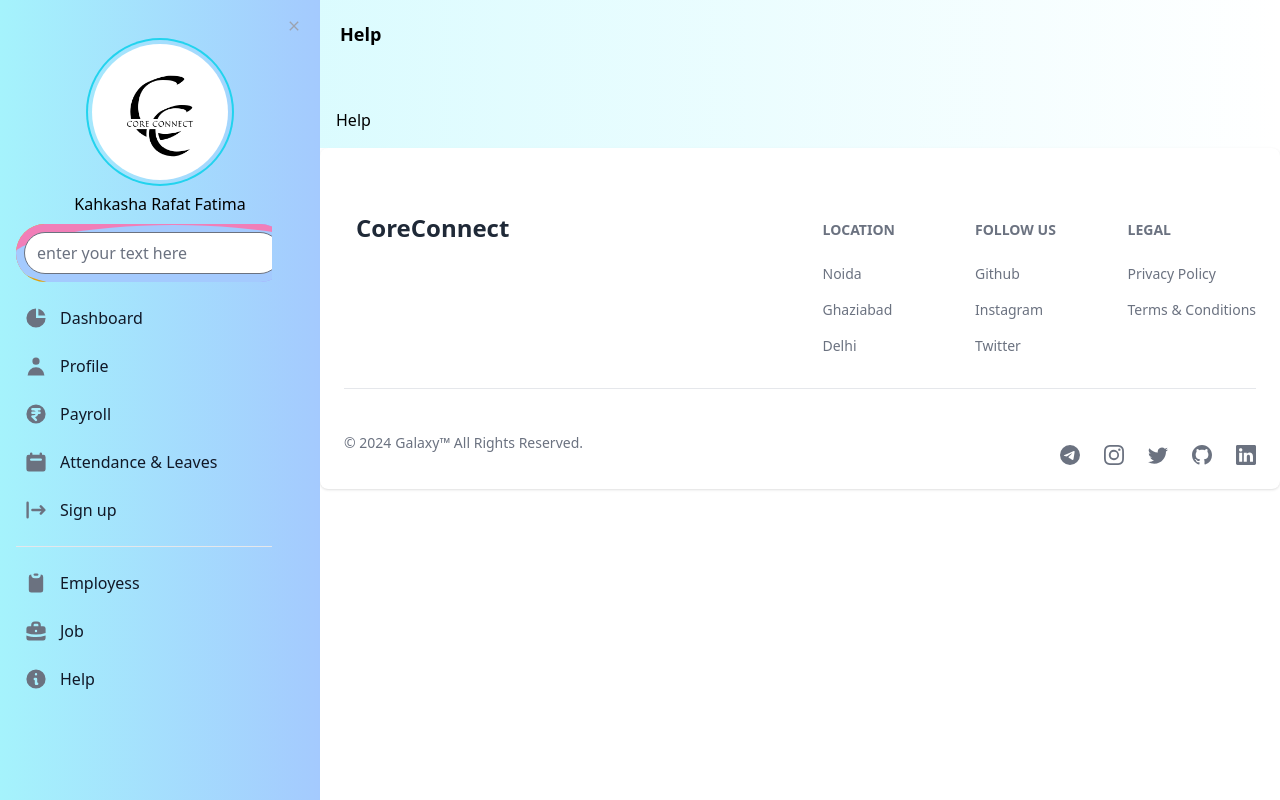
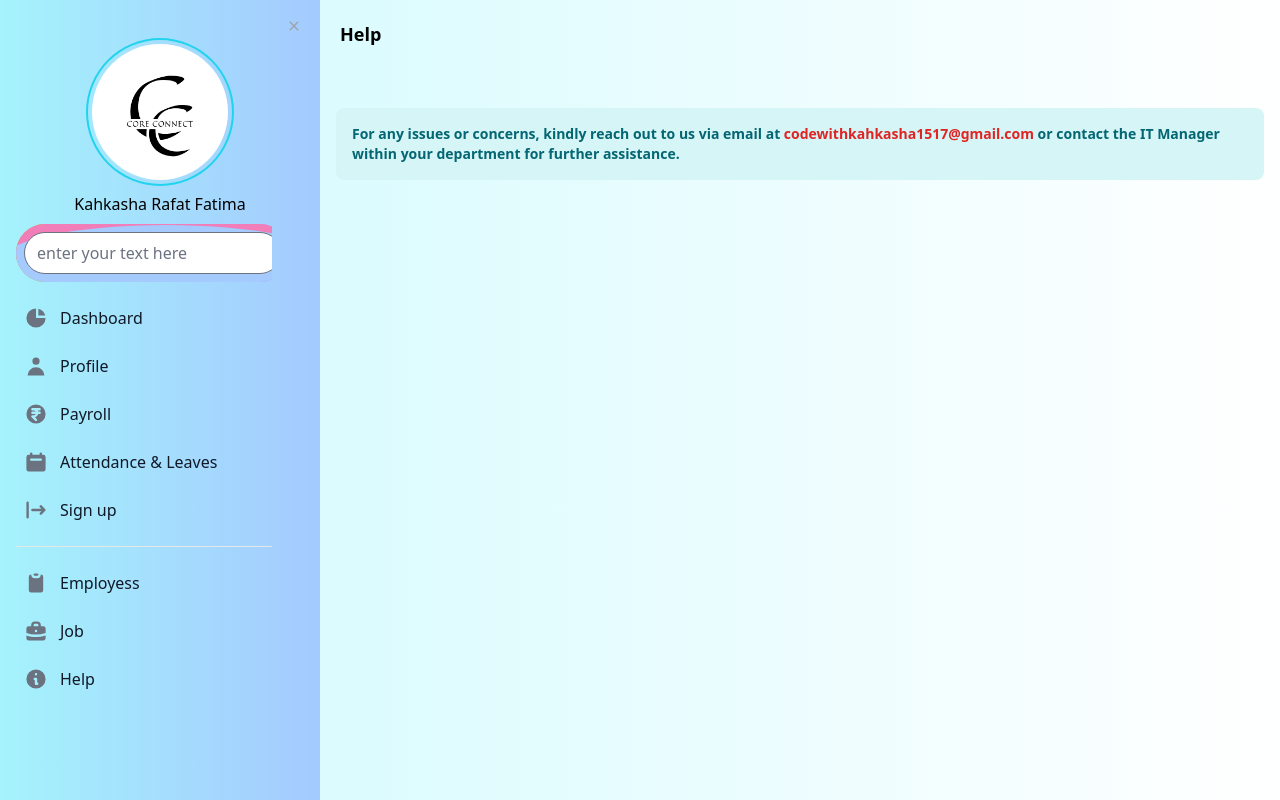
Before and after one commit to kahkasha17/CoreConnect-The-Employee-Management-System, a React (Vite) app in the folder FrontEnd/: page /help in a window 1280 px wide. Shown: the top 800 px of the page. Built offline with nearby package versions, Linux system fonts and the light colour scheme; a web font is replaced by a local one.

Commit message:
help completed

```diff
--- a/FrontEnd/src/Pages/Common/Help.jsx
+++ b/FrontEnd/src/Pages/Common/Help.jsx
@@ -1,8 +1,14 @@
+"use client";
+
 import React from 'react'
+import { Alert } from "flowbite-react";
+
 
 export const Help = () => {
   return (
-    <div>Help</div>
+    <div className='min-h-screen'><Alert color="teal" className='font-bold' rounded>
+     For any issues or concerns, kindly reach out to us via email at <span className='font-extrabold text-red-600'>codewithkahkasha1517@gmail.com</span> or contact the IT Manager within your department for further assistance.
+  </Alert></div>
   )
 }
 
```
